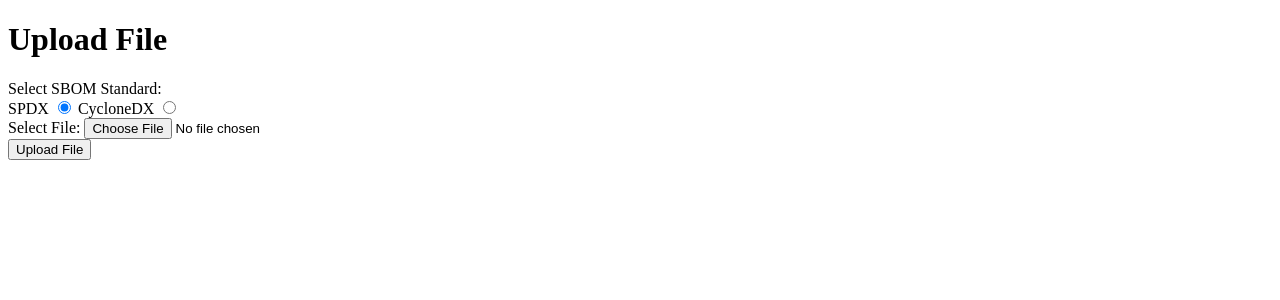
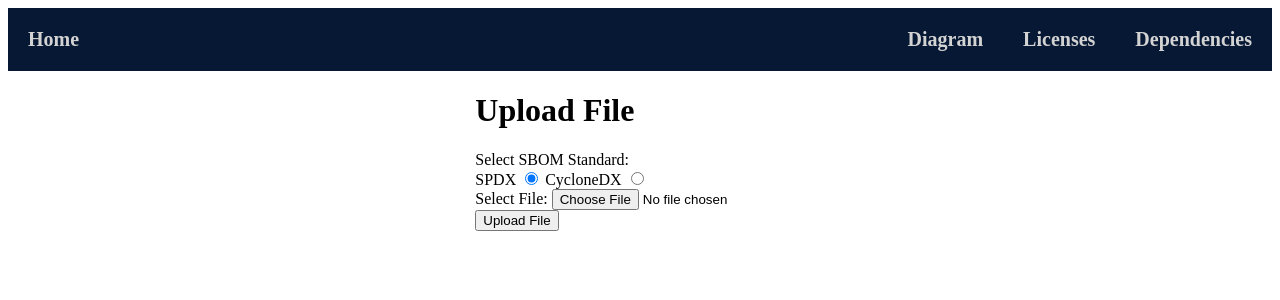
Before and after one commit to csci-435-fall-2024/csci-435-24_p3_sbom_viz, a Django app: page / in a window 1280 px wide. Shown: the top 300 px of the page. Run offline with Django 5.2, Linux system fonts and the light colour scheme.

Commit message:
CSS for header

```diff
--- a/Code/sbom_viz/sbom_viz/static/sbom_viz/css/styles.css
+++ b/Code/sbom_viz/sbom_viz/static/sbom_viz/css/styles.css
@@ -0,0 +1,32 @@
+body {
+    display: flex;
+    flex-direction: column;
+}
+
+.header {
+    display: flex;
+    align-items: center;
+    justify-content: space-around;
+    background-color: #071834;
+    color: lightgrey;
+    padding: 20px;
+    gap: 40px;
+
+    font-size: 20px;
+    font-weight:800;
+}
+
+#home {
+    margin-right:auto;
+}
+
+a {
+    color: inherit;
+    text-decoration: inherit;
+}
+
+.content {
+    display:flex;
+    flex-direction: column;
+    align-items: center;
+}
--- a/Code/sbom_viz/sbom_viz/templates/sbom_viz/index.html
+++ b/Code/sbom_viz/sbom_viz/templates/sbom_viz/index.html
@@ -4,10 +4,18 @@
     <meta charset="UTF-8">
     <meta name="viewport" content="width=device-width, initial-scale=1.0">
     <title>Hello World</title>
+    <link rel="stylesheet" type="text/css" href="../../static/sbom_viz/css/styles.css"/>
 </head>
 <body>
     <div id="app"></div>
     <!--<script src="../static/sbom_viz/js/script.js" type="module"></script> <!-- type must be module here so script.js can import from other javascript files -->
+    <div class="header">
+        <a href="#" id="home">Home</a>
+        <a href="#" id="diagram" class="right">Diagram</a>
+        <a href="#" id="licenses" class="right">Licenses</a>
+        <a href="#" id="dependencies" class="right">Dependencies</a>
+    </div>
+    <div class="content">
         <form method="post" enctype="multipart/form-data">
             {% csrf_token %}
             <h1>Upload File</h1>
@@ -30,5 +38,6 @@
                 <!-- SBOM Upload File Button -->
             <button type="submit" id="upload-button">Upload File</button>
         </form>
+    </div>
 </body>
 </html>
```
Lines whose indentation alone changed are shown as unchanged.
